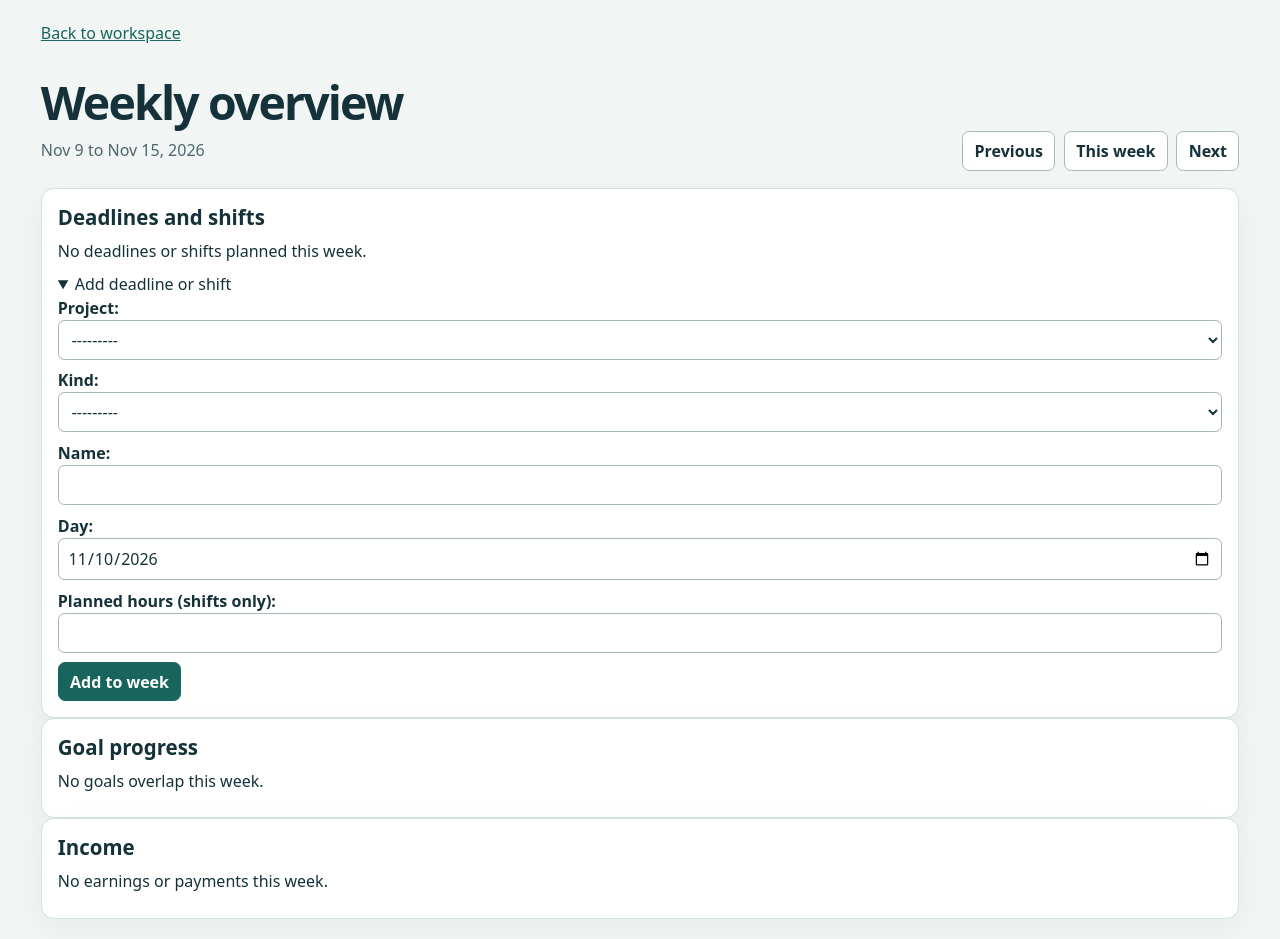
After one commit to majd-j-kassem/easy_productivity, a Django app: page /week/ in a window 1280 px wide, after a click on "Add deadline or shift". The commit adds this page. Run offline with Django 5.2, Linux system fonts and the light colour scheme; the visitor is signed in with stand-in values (Sample User, id 1); data comes from the database, SQL or seed files in the repository; data that the repository does not hold is empty; parts of the project's set-up code (start-up, migrations or seed data) failed here and were passed over.

Commit message:
Add a weekly overview for deadlines shifts and income

```diff
--- a/config/settings.py
+++ b/config/settings.py
@@ -17,7 +17,7 @@ DEFAULT_AUTO_FIELD = "django.db.models.BigAutoField"
 INSTALLED_APPS = [
     "django.contrib.admin", "django.contrib.auth", "django.contrib.contenttypes",
     "django.contrib.sessions", "django.contrib.messages", "django.contrib.staticfiles",
-    "rest_framework", "planner",
+    "rest_framework", "planner", "weekly",
 ]
 MIDDLEWARE = [
     "django.middleware.security.SecurityMiddleware",
--- a/config/urls.py
+++ b/config/urls.py
@@ -3,9 +3,12 @@ from django.contrib.auth import views as auth
 from django.urls import path
 
 from planner import api, reports, views
+from weekly.views import log_shift, weekly_view
 
 urlpatterns = [
     path("", views.dashboard, name="dashboard"),
+    path("week/", weekly_view, name="weekly_view"),
+    path("week/shifts/<int:item_id>/log/", log_shift, name="log_shift"),
     path("login/", auth.LoginView.as_view(template_name="auth.html",
                                           extra_context={"heading": "Sign in"}), name="login"),
     path("logout/", auth.LogoutView.as_view(), name="logout"),
--- a/planner/templates/dashboard.html
+++ b/planner/templates/dashboard.html
@@ -4,6 +4,7 @@
 <header class="masthead">
   <a href="/" class="brand"><span class="brand-mark" aria-hidden="true">P</span> {% translate "Productivity Studio" %}</a>
   <nav aria-label="Account">
+    <a class="button" href="{% url 'weekly_view' %}">This week</a>
     <button id="notifications" type="button">{% translate "Notifications" %}</button>
     <button id="preferences" type="button">{% translate "Preferences" %}</button>
     <form method="post" action="{% url 'logout' %}" novalidate>
--- /dev/null
+++ b/weekly/models.py
@@ -0,0 +1,11 @@
+from django.db import models
+
+
+class AgendaItem(models.Model):
+    KINDS = [("deadline", "Deadline"), ("shift", "Shift")]
+    project = models.ForeignKey("planner.Project", on_delete=models.CASCADE)
+    kind = models.CharField(max_length=8, choices=KINDS)
+    name = models.CharField(max_length=160)
+    day = models.DateField()
+    hours = models.DecimalField(max_digits=5, decimal_places=2, null=True, blank=True)
+    ledger_entry = models.OneToOneField("planner.Receivable", on_delete=models.SET_NULL, null=True, blank=True)
--- /dev/null
+++ b/weekly/templates/weekly/index.html
@@ -0,0 +1,50 @@
+{% extends "base.html" %}
+{% block body %}
+<main class="workspace">
+  <p><a href="{% url 'dashboard' %}">Back to workspace</a></p>
+  <header class="hero"><div><h1>Weekly overview</h1><p>{{ start|date:"M j" }} to {{ end|date:"M j, Y" }}</p></div>
+    <nav aria-label="Browse weeks"><a class="button" href="?week={{ previous|date:'Y-m-d' }}">Previous</a>
+      <a class="button" href="{% url 'weekly_view' %}">This week</a>
+      <a class="button" href="?week={{ next_week|date:'Y-m-d' }}">Next</a></nav>
+  </header>
+  {% for message in messages %}<p role="status">{{ message }}</p>{% endfor %}
+  <section class="card">
+    <h2>Deadlines and shifts</h2>
+    {% for item in items %}
+      <article class="task"><p><strong>{{ item.name }}</strong> · {{ item.get_kind_display }} · {{ item.day }}</p>
+      <p>{{ item.project.name }}{% if item.hours %} · {{ item.hours }} planned hours{% endif %}</p>
+      {% if item.ledger_entry_id %}<p>Hours recorded</p>
+      {% elif item.kind == "shift" and item.day <= today and item.project.status == "active" %}
+      <details><summary>Log hours</summary>
+        <form method="post" action="{% url 'log_shift' item.pk %}">
+          {% csrf_token %}
+          <label>Hours worked<input name="hours" type="number" inputmode="decimal" min="0.01" max="24"
+            step="0.01" value="{{ item.hours|stringformat:'g' }}" required></label>
+          <button class="primary" type="submit">Record hours</button>
+        </form>
+      </details>
+      {% endif %}</article>
+    {% empty %}<p>No deadlines or shifts planned this week.</p>{% endfor %}
+    <details {% if form.errors %}open{% endif %}><summary>Add deadline or shift</summary>
+      <form method="post">{% csrf_token %}{{ form.as_p }}<button class="primary" type="submit">Add to week</button></form>
+    </details>
+  </section>
+  <section class="card">
+    <h2>Goal progress</h2>
+    {% for row in goals %}
+    <p>{{ row.target.plan.cycle.project.name }} · {{ row.target.goal.name }} ·
+      {% if row.target.plan.cycle.is_draft %}Draft{% else %}{{ row.actual }} / {{ row.target.quantity }}{% endif %}
+      <small>Cycle {{ row.target.plan.cycle.sequence }}</small></p>
+    {% empty %}<p>No goals overlap this week.</p>{% endfor %}
+  </section>
+  <section class="card">
+    <h2>Income</h2>
+    {% for currency, total in balances %}
+    <h3>{{ currency }}</h3>
+    <dl class="values"><div><dt>Earned this week</dt><dd>{{ total.earned }}</dd></div>
+      <div><dt>Received this week</dt><dd>{{ total.received }}</dd></div>
+      <div><dt>Outstanding for this week’s work</dt><dd>{{ total.outstanding }}</dd></div></dl>
+    {% empty %}<p>No earnings or payments this week.</p>{% endfor %}
+  </section>
+</main>
+{% endblock %}
--- /dev/null
+++ b/weekly/views.py
@@ -0,0 +1,118 @@
+from collections import defaultdict
+from datetime import date, timedelta
+from decimal import Decimal
+from urllib.parse import urlencode
+
+from django import forms
+from django.contrib.auth.decorators import login_required
+from django.contrib import messages
+from django.db import transaction
+from django.db.models import Sum
+from django.shortcuts import get_object_or_404, redirect, render
+from django.urls import reverse
+from django.utils.dateparse import parse_date
+from django.views.decorators.http import require_POST
+from rest_framework.exceptions import ValidationError
+
+from planner.models import Payment, Project, Receivable, Target
+from planner.rules import target_actual, today_for
+from planner.serializers import HoursInput
+from planner.services import record_hourly_work
+
+from .models import AgendaItem
+
+
+class AgendaForm(forms.ModelForm):
+    class Meta:
+        model = AgendaItem
+        fields = ("project", "kind", "name", "day", "hours")
+        widgets = {"day": forms.DateInput(attrs={"type": "date"})}
+
+    def __init__(self, *args, projects, **kwargs):
+        super().__init__(*args, **kwargs)
+        self.fields["project"].queryset = projects.order_by("name", "id")
+        self.fields["project"].label_from_instance = lambda project: project.name
+        self.fields["hours"].label = "Planned hours (shifts only)"
+
+    def clean(self):
+        data = super().clean()
+        if data.get("kind") == "shift":
+            project = data.get("project")
+            if project and project.mode != "hourly":
+                self.add_error("project", "Choose an hourly income project for this shift.")
+            if not Decimal(0) < (data.get("hours") or Decimal(0)) <= Decimal(24):
+                self.add_error("hours", "Enter planned hours between 0 and 24.")
+            if project and data.get("day") and data["day"] < project.start:
+                self.add_error("day", "A shift cannot be before the project starts.")
+        else:
+            data["hours"] = None
+        return data
+
+
+def weekly_balances(projects, start, end):
+    totals = defaultdict(lambda: {"earned": Decimal(0), "received": Decimal(0), "outstanding": Decimal(0)})
+    receivables = Receivable.objects.filter(project__in=projects, work_day__range=(start, end))
+    for row in receivables.values("project__currency").annotate(earned=Sum("net")):
+        total = totals[row["project__currency"]]
+        total["earned"] = total["outstanding"] = row["earned"]
+    paid = Payment.objects.filter(receivable__in=receivables)
+    for row in paid.values("receivable__project__currency").annotate(amount=Sum("amount")):
+        totals[row["receivable__project__currency"]]["outstanding"] -= row["amount"]
+    received = Payment.objects.filter(receivable__project__in=projects, received_on__range=(start, end))
+    for row in received.values("receivable__project__currency").annotate(amount=Sum("amount")):
+        totals[row["receivable__project__currency"]]["received"] = row["amount"]
+    return sorted(totals.items())
+
+
+@login_required
+def weekly_view(request):
+    today = today_for(request.user)
+    try:
+        day = parse_date(request.GET.get("week", "")) or today
+    except ValueError:
+        day = today
+    if not date(2, 1, 1) <= day <= date(9998, 12, 31):
+        day = today
+    start = day - timedelta(days=day.weekday())
+    end = start + timedelta(days=6)
+    projects = Project.objects.filter(owner=request.user)
+    form = AgendaForm(request.POST or None, projects=projects.filter(status="active"), initial={"day": day})
+    if request.method == "POST" and form.is_valid():
+        item = form.save()
+        return redirect(f"{reverse('weekly_view')}?{urlencode({'week': item.day.isoformat()})}")
+    items = AgendaItem.objects.filter(project__in=projects, day__range=(start, end)).select_related("project")
+    targets = Target.objects.filter(plan__cycle__project__in=projects, plan__cycle__start__lte=end,
+                                    plan__cycle__end__gte=start).select_related(
+        "goal", "plan__cycle__project", "plan__task",
+    ).order_by("plan__cycle__project__name", "plan__cycle__sequence", "id")
+    goals = [{"target": target, "actual": target_actual(target)} for target in targets]
+    return render(request, "weekly/index.html", {
+        "form": form, "items": items.order_by("day", "id"), "goals": goals,
+        "balances": weekly_balances(projects, start, end), "start": start, "end": end, "today": today,
+        "previous": start - timedelta(days=7), "next_week": start + timedelta(days=7),
+    })
+
+
+@login_required
+@require_POST
+@transaction.atomic
+def log_shift(request, item_id):
+    items = AgendaItem.objects.filter(project__owner=request.user, kind="shift")
+    project_id = get_object_or_404(items, pk=item_id).project_id
+    project = get_object_or_404(Project.objects.select_for_update(), pk=project_id, owner=request.user)
+    item = get_object_or_404(items.select_for_update(), pk=item_id, project=project)
+    try:
+        if item.ledger_entry_id:
+            raise ValidationError("This shift has already been recorded.")
+        form = HoursInput(data={"work_day": item.day, "hours": request.POST.get("hours")})
+        form.is_valid(raise_exception=True)
+        if form.validated_data["hours"] > 24:
+            raise ValidationError("Enter at most 24 hours for this shift.")
+        item.ledger_entry = record_hourly_work(project, today_for(request.user), form.validated_data)
+        item.save(update_fields=["ledger_entry"])
+        messages.success(request, "Shift recorded.")
+    except ValidationError as error:
+        details = error.detail.values() if isinstance(error.detail, dict) else [error.detail]
+        errors = [str(message) for value in details for message in (value if isinstance(value, list) else [value])]
+        messages.error(request, " ".join(errors))
+    return redirect(f"{reverse('weekly_view')}?{urlencode({'week': item.day.isoformat()})}")
```
Also changed, not shown: planner/api.py (+2 -12 lines), planner/services.py (+17 -0 lines), weekly/__init__.py (added), weekly/migrations/0001_initial.py (added), weekly/migrations/__init__.py (added).
